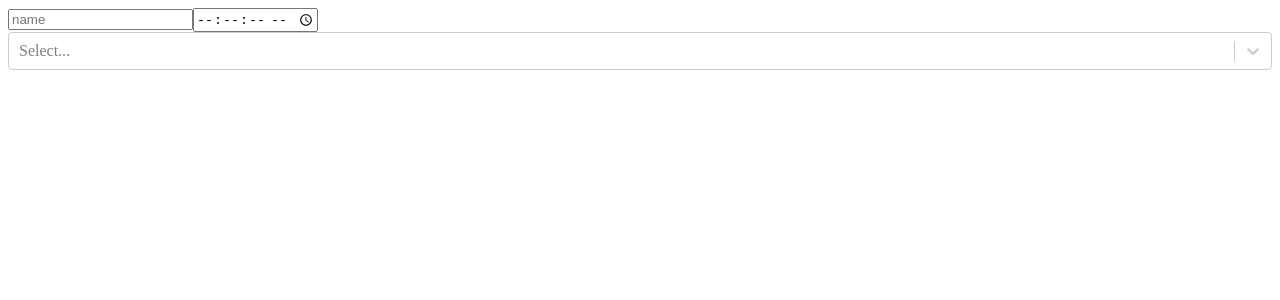
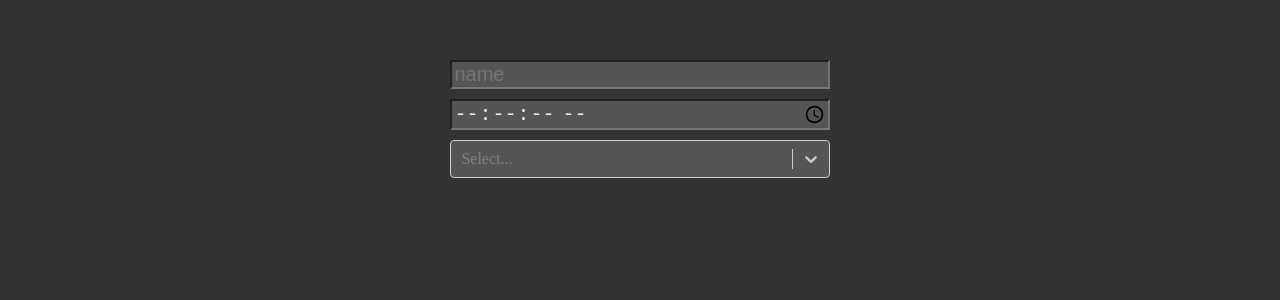
Before and after one commit to PiotrPrzybyla/hex-ocean-recruitment-task, a React (Create React App) app: page / in a window 1280 px wide. Shown: the top 300 px of the page. Built offline with nearby package versions, Linux system fonts and the light colour scheme.

Commit message:
Some css

```diff
--- a/public/index.html
+++ b/public/index.html
@@ -24,7 +24,7 @@
       work correctly both with client-side routing and a non-root public URL.
       Learn how to configure a non-root public URL by running `npm run build`.
     -->
-    <title>React App</title>
+		<title>Hex Ocean</title>
 	</head>
 	<body>
 		<noscript>You need to enable JavaScript to run this app.</noscript>
--- a/src/App.js
+++ b/src/App.js
@@ -1,5 +1,5 @@
 import Form from "./Components/Form";
-
+import "./global.css";
 function App() {
 	return <Form></Form>;
 }
--- /dev/null
+++ b/src/Components/Form.css
@@ -0,0 +1,6 @@
+form {
+	width: clamp(250px, 30%, 400px);
+	margin: 60px auto;
+	display: grid;
+	gap: 10px;
+}
--- a/src/Components/Form.js
+++ b/src/Components/Form.js
@@ -3,12 +3,8 @@ import Type from "./Type";
 import { reduxForm, Field, FormSection } from "redux-form";
 import { sendToAPI } from "../functions/fetch";
 import ReduxFormSelect from "./ReduxFormSelect";
+import "./Form.css";
 function Form(props) {
-	const [chosenType, setChosenType] = useState(null);
-	function chooseType(e) {
-		e.preventDefault();
-		setChosenType(e.target.value);
-	}
 	const options = [
 		{
 			label: "Pizza",
--- a/src/Components/ReduxFormSelect.js
+++ b/src/Components/ReduxFormSelect.js
@@ -5,18 +5,45 @@ import Type from "./Type";
 function ReduxFormSelect(props) {
 	const { input, options } = props;
 	const [chosenType, setChosenType] = useState(null);
+	const customStyles = {
+		menu: (provided, state) => ({
+			...provided,
+			backgroundColor: "#555",
+			color: "#efefef",
+			padding: 5,
+		}),
+		option: (provided, state) => ({
+			...provided,
+			backgroundColor: "#555",
+			color: state.isSelected ? "#efefef" : "#ababab",
+			padding: 10,
+		}),
+		control: (provided, state) => ({
+			...provided,
+			backgroundColor: "#555",
+			color: "#efefef",
+		}),
+		singleValue: (provided, state) => {
+			const opacity = state.isDisabled ? 0.5 : 1;
+			const transition = "opacity 300ms";
+			return { ...provided, opacity, transition, color: "#efefef" };
+		},
+	};
 	function chooseType(value) {
 		setChosenType(value);
 		return input.onChange(value);
 	}
 	return (
 		<>
+			<div className="select">
 				<Select
 					{...input}
+					styles={customStyles}
 					onChange={chooseType}
 					onBlur={() => input.onBlur(input.value)}
 					options={options}
 				/>
+			</div>
 			{!chosenType ? (
 				<></>
 			) : (
--- /dev/null
+++ b/src/global.css
@@ -0,0 +1,23 @@
+body {
+	background-color: #333;
+	color: #eee;
+}
+input {
+	background-color: #555;
+	color: #efefef;
+	font-size: 20px;
+}
+
+button {
+	background-color: #555;
+	color: #efefef;
+	width: 150px;
+	padding: 10px;
+	border-radius: 10px;
+	font-size: 25px;
+	text-transform: uppercase;
+	margin: auto;
+}
+button:hover {
+	cursor: pointer;
+}
```
Lines whose indentation alone changed are shown as unchanged.
